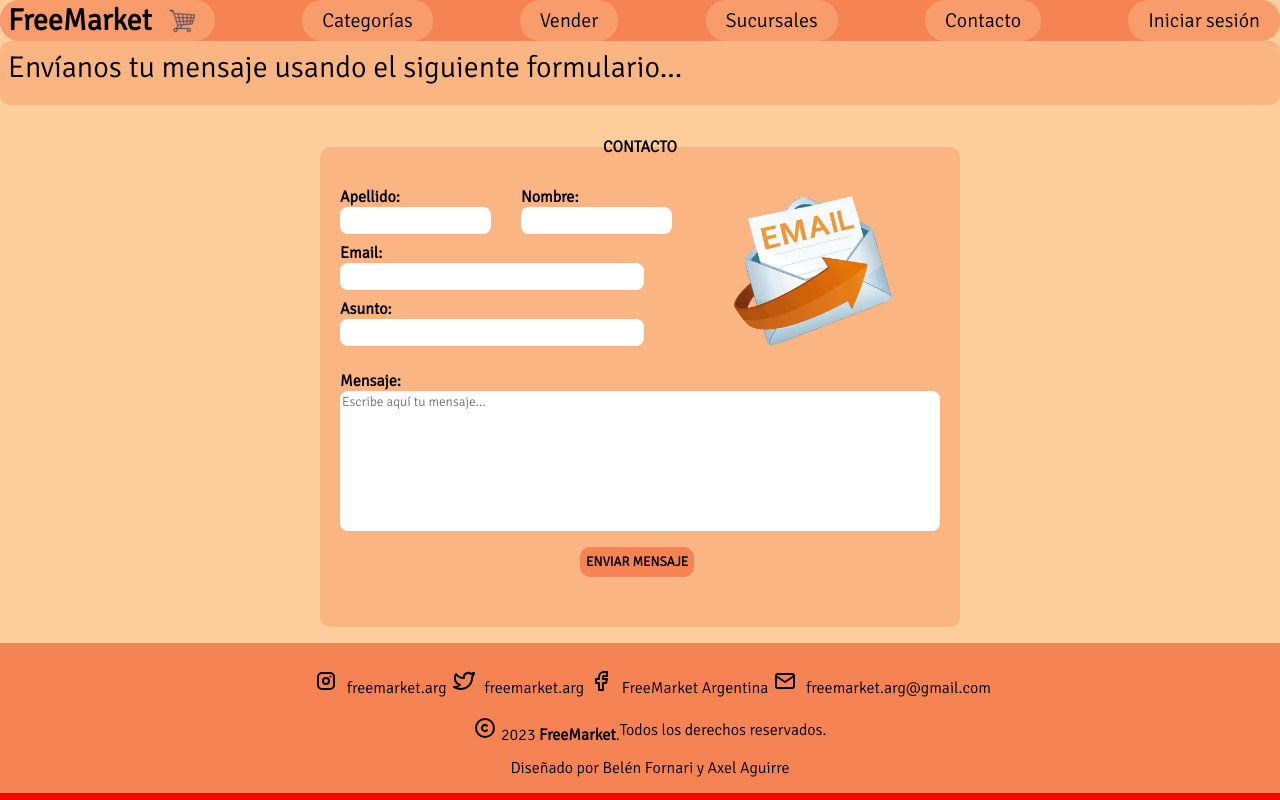
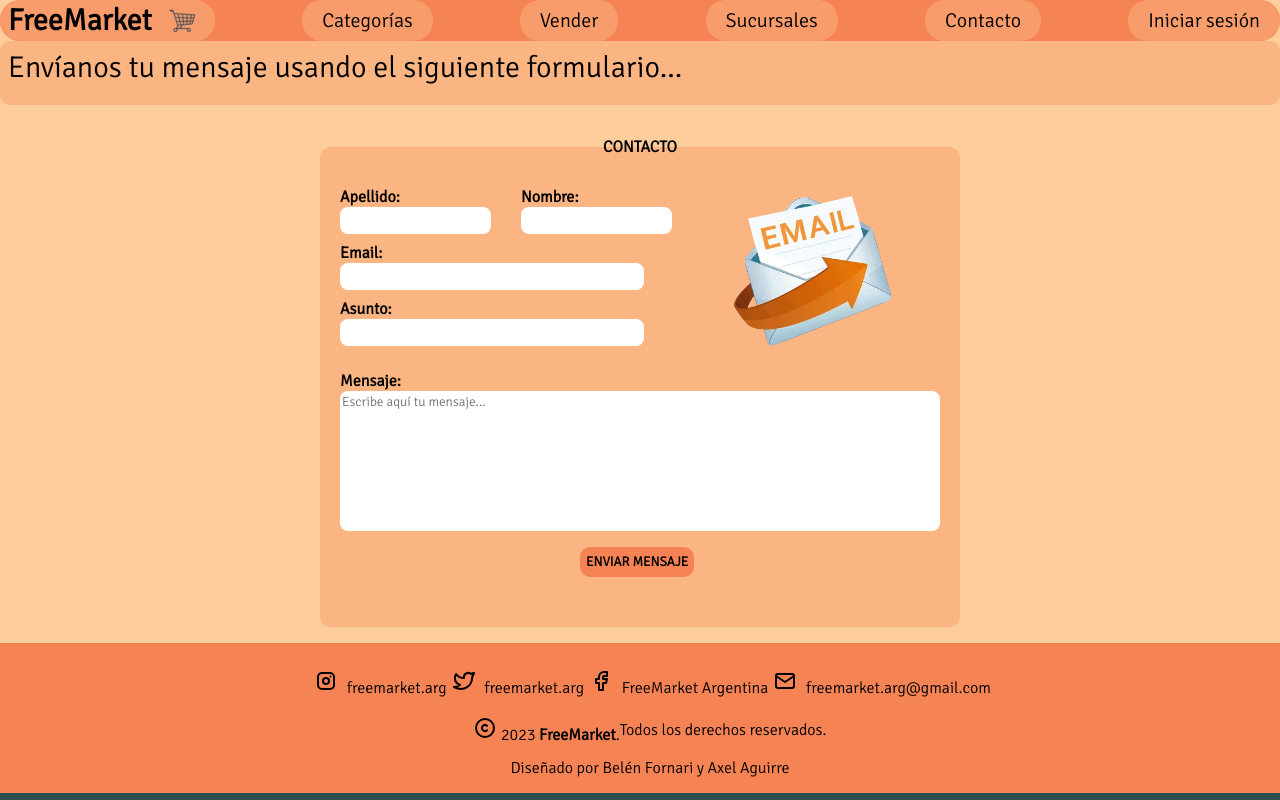
Before and after one commit to axelmatiasaguirre/tpo_freemarket, a Django app: page /contacto/ in a window 1280 px wide. Run offline with Django 3.2, Linux system fonts and the light colour scheme.

Commit message:
deploy v1.4

```diff
--- a/static/css/contacto/contacto.css
+++ b/static/css/contacto/contacto.css
@@ -32,7 +32,7 @@ footer {
 }
 
 .container {
-    background-color: red;
+    background-color: darkslategrey;
 
     display: grid;
     grid-template-areas:
@@ -41,7 +41,6 @@ footer {
         "footer";
     grid-template-columns: auto;
     grid-template-rows: max-content;
-    width: 100vw;
 }
 
 header {
@@ -52,6 +51,7 @@ main {
 }
 footer {
     grid-area: footer;
+    width: 100vw;
 }
 
 .items {
--- a/static/css/style.css
+++ b/static/css/style.css
@@ -34,7 +34,7 @@ footer {
 }
 
 .container {
-    background-color: red;
+    background-color: darkslategrey;
 
     display: grid;
     grid-template-areas:
@@ -43,7 +43,6 @@ footer {
         "footer";
     grid-template-columns: auto;
     grid-template-rows: max-content;
-    width: 100vw;
 }
 
 header {
```
